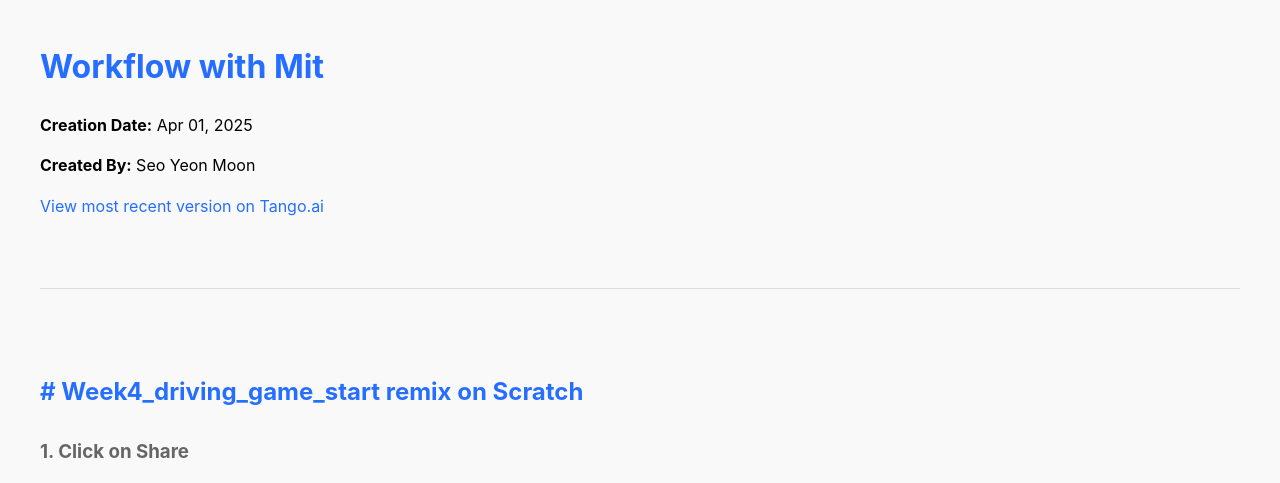
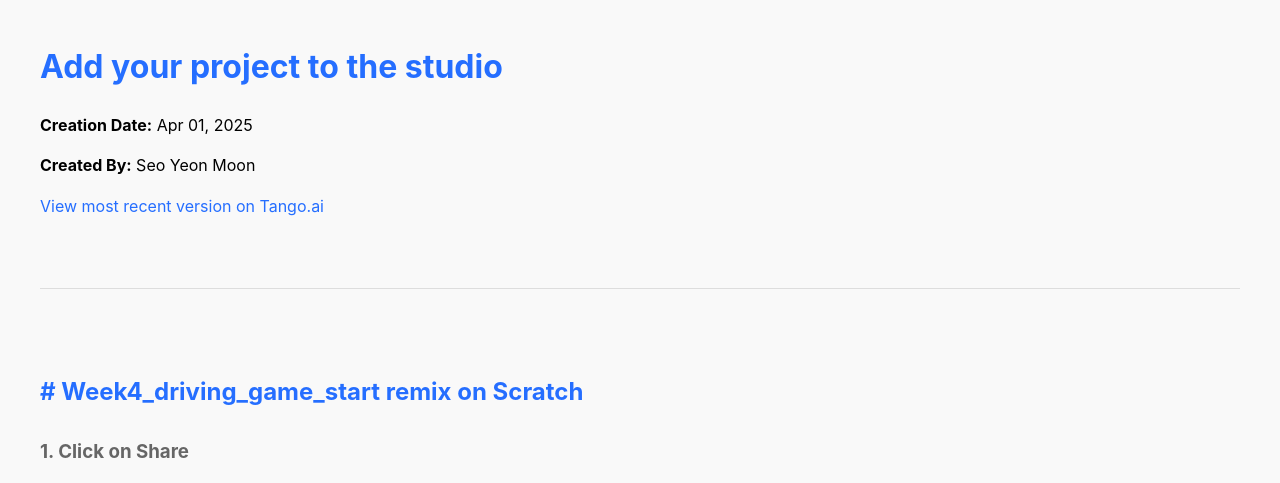
Before and after one commit to aboutexo04/finish, a plain HTML site: page index.html in a window 1280 px wide. Shown: the top 483 px of the page. Drawn offline with Linux system fonts and the light colour scheme.

Commit message:
Update index.html

```diff
--- a/index.html
+++ b/index.html
@@ -3,7 +3,7 @@
 <head>
     <meta charset="UTF-8">
     <meta name="viewport" content="width=device-width, initial-scale=1.0">
-    <title>Workflow with Mit</title>
+    <title>Add to Studio</title>
     <style>
         body {
             font-family: -apple-system, BlinkMacSystemFont, 'Segoe UI', Roboto, Oxygen, Ubuntu, Cantarell, sans-serif;
@@ -72,7 +72,7 @@
     </style>
 </head>
 <body>
-<h1><a href="https://app.tango.us/app/workflow/9880128c-6210-4699-9328-d2987e007c58?utm_source=magicCopy&utm_medium=magicCopy&utm_campaign=workflow%20export%20links" target='_blank'>Workflow with Mit</a></h1>
+<h1><a href="https://app.tango.us/app/workflow/9880128c-6210-4699-9328-d2987e007c58?utm_source=magicCopy&utm_medium=magicCopy&utm_campaign=workflow%20export%20links" target='_blank'>Add your project to the studio</a></h1>
 <div><b>Creation Date:</b> Apr 01, 2025</div>
 <div><b>Created By:</b> Seo Yeon Moon</div>
 <div><a href="https://app.tango.us/app/workflow/9880128c-6210-4699-9328-d2987e007c58?utm_source=magicCopy&utm_medium=magicCopy&utm_campaign=workflow%20export%20links" target='_blank'>View most recent version on Tango.ai</a></div>
```
